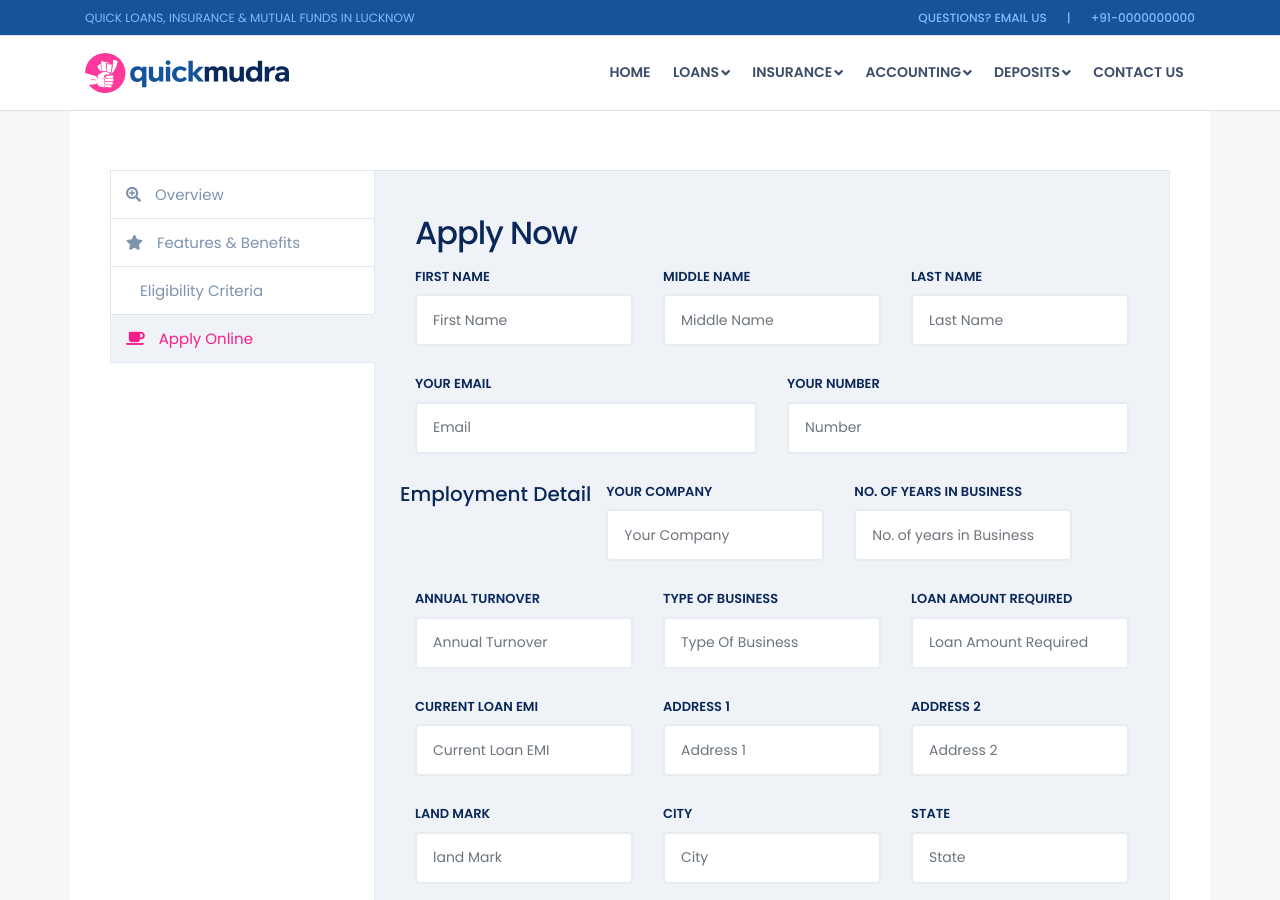
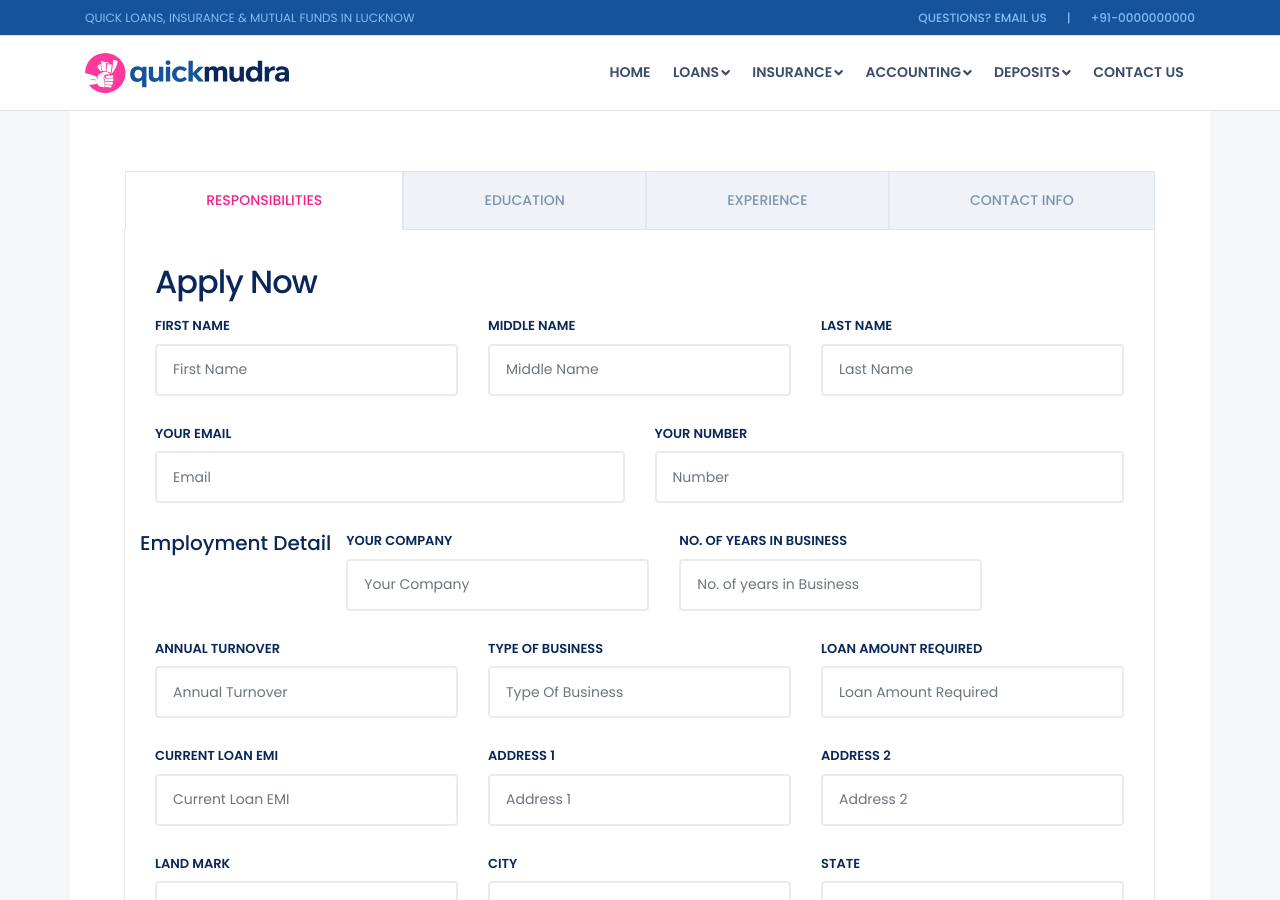
Before and after one commit to jaswinder-singh/creditme, a Jekyll site: the page built from pages/business-loan.html, in a window 1280 px wide and 900 px high. Built offline with Jekyll 4.4.1, drawn with Linux system fonts in a browser that asks for light colours; nearby versions of some CDN libraries.

Commit message:
Update business-loan.html

```diff
--- a/pages/business-loan.html
+++ b/pages/business-loan.html
@@ -10,35 +10,30 @@ permalink: /business-loan
         <div class="row">
             <div class="col-md-12">
                 <div class="wrapper-content pinside40">
-                    <div class="product-tabs">
-                        <div class="row">
+                    <div class="st-tabs">
                         <!-- Nav tabs -->
-                            <div class="col-md-3 nopadding">
-                                <ul class="nav nav-stacked" role="tablist">
-                                    <li role="presentation" class="">
-                                        <a href="#overview" aria-controls="overview" role="tab" data-toggle="tab" aria-expanded="false"> <i class="fa fa-search-plus"></i> Overview</a>
+                        <ul class="nav nav-tabs nav-fill" id="myTab" role="tablist">
+                            <li class="nav-item">
+                                <a class="nav-link active" id="tab-1" data-toggle="tab" href="#overview" role="tab" aria-controls="overview" aria-selected="true">Responsibilities</a>
                             </li>
-                                    <li role="presentation" class="">
-                                        <a href="#features" aria-controls="features" role="tab" data-toggle="tab" aria-expanded="false"><i class="fa fa-star"></i> Features &amp; Benefits</a>
+                            <li class="nav-item">
+                                <a class="nav-link" id="tab-2" data-toggle="tab" href="#features" role="tab" aria-controls="features" aria-selected="false">Education</a>
                             </li>
-                                    <li role="presentation" class="">
-                                        <a href="#eligibility" aria-controls="eligibility" role="tab" data-toggle="tab" aria-expanded="false"><i class="fa fa-check-square-o"></i> Eligibility Criteria</a>
+                            <li class="nav-item">
+                                <a class="nav-link" id="tab-3" data-toggle="tab" href="#eligibility" role="tab" aria-controls="eligibility" aria-selected="false">Experience</a>
                             </li>
-
-                                    <li role="presentation" class="active">
-                                        <a href="#applynow" aria-controls="applynow" role="tab" data-toggle="tab" aria-expanded="true"><i class="fa fa-coffee"></i> Apply Online</a>
+                            <li class="nav-item">
+                                <a class="nav-link" id="tab-4" data-toggle="tab" href="#applynow" role="tab" aria-controls="applynow" aria-selected="false">Contact Info</a>
                             </li>
                         </ul>
-                            </div>
+
                         <!-- Tab panes -->
-                            <div class="col-md-9 nopadding">
                         <div class="tab-content">
                             <div role="tabpanel" class="tab-pane" id="overview">
                                 <h1>About Business Loan</h1>
                                 <p>
-                                            A complete suite of cash flow based financial solutions to all customers, dealers, private financiers and entire commercial vehicle ecosystem. Our Business Loan comes with easy and simple
-                                            processing, unmatched offerings / benefits.Whatever be your need we have a business loan for you. Over the years we have won the trust of our customers and have become market leader in loan
-                                            products.
+                                    A complete suite of cash flow based financial solutions to all customers, dealers, private financiers and entire commercial vehicle ecosystem. Our Business Loan comes with easy and simple processing,
+                                    unmatched offerings / benefits.Whatever be your need we have a business loan for you. Over the years we have won the trust of our customers and have become market leader in loan products.
                                 </p>
                                 <h3>Enjoy triple benefits when you take a Loan :</h3>
                                 <ul class="listnone bullet bullet-check-circle-default">
@@ -61,11 +56,11 @@ permalink: /business-loan
                                 <p>
                                     We help you take care of your loved ones with a Credit Protect Plan to cover your loan at a nominal premium.*<br />
                                     <br />
-                                            In case of Natural / Accidental Death of the customer, the customer / nominee can avail of the Payment Protection Insurance (Credit Protect) which insures the principle outstanding on the loan up
-                                            to a maximum of the loan amount.<br />
+                                    In case of Natural / Accidental Death of the customer, the customer / nominee can avail of the Payment Protection Insurance (Credit Protect) which insures the principle outstanding on the loan up to a
+                                    maximum of the loan amount.<br />
                                     <br />
-                                            We will charge a premium for this product, and the premium amount will be deducted from the loan amount at the time of disbursal. We will also charge service tax and applicable surcharge/cess at
-                                            the rates notified by the government.<br />
+                                    We will charge a premium for this product, and the premium amount will be deducted from the loan amount at the time of disbursal. We will also charge service tax and applicable surcharge/cess at the rates
+                                    notified by the government.<br />
                                     <br />
                                     Secure your business loan with Credit Protect.
                                 </p>
@@ -238,5 +233,3 @@ permalink: /business-loan
         </div>
     </div>
 </div>
-    </div>
-</div>
```
Lines whose indentation alone changed are shown as unchanged.
